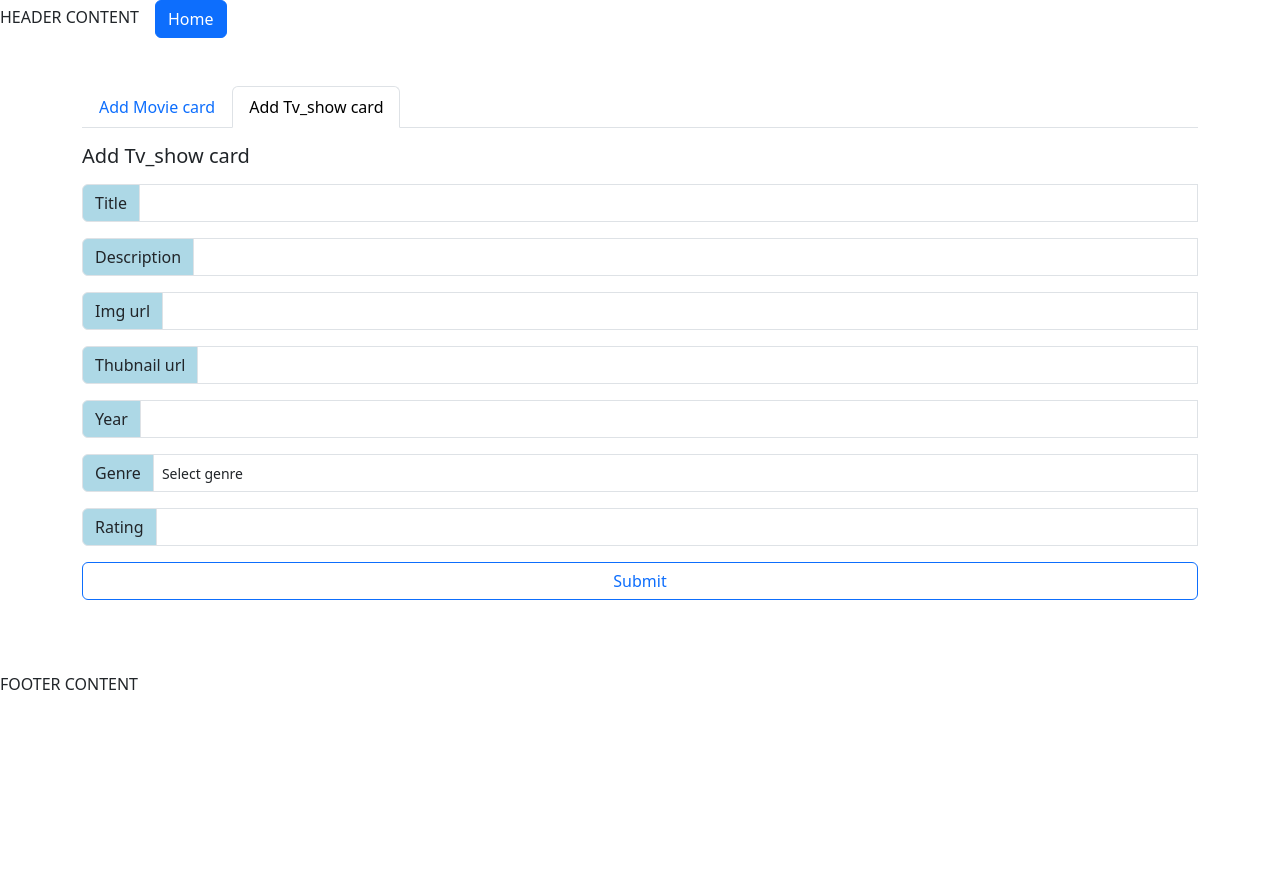
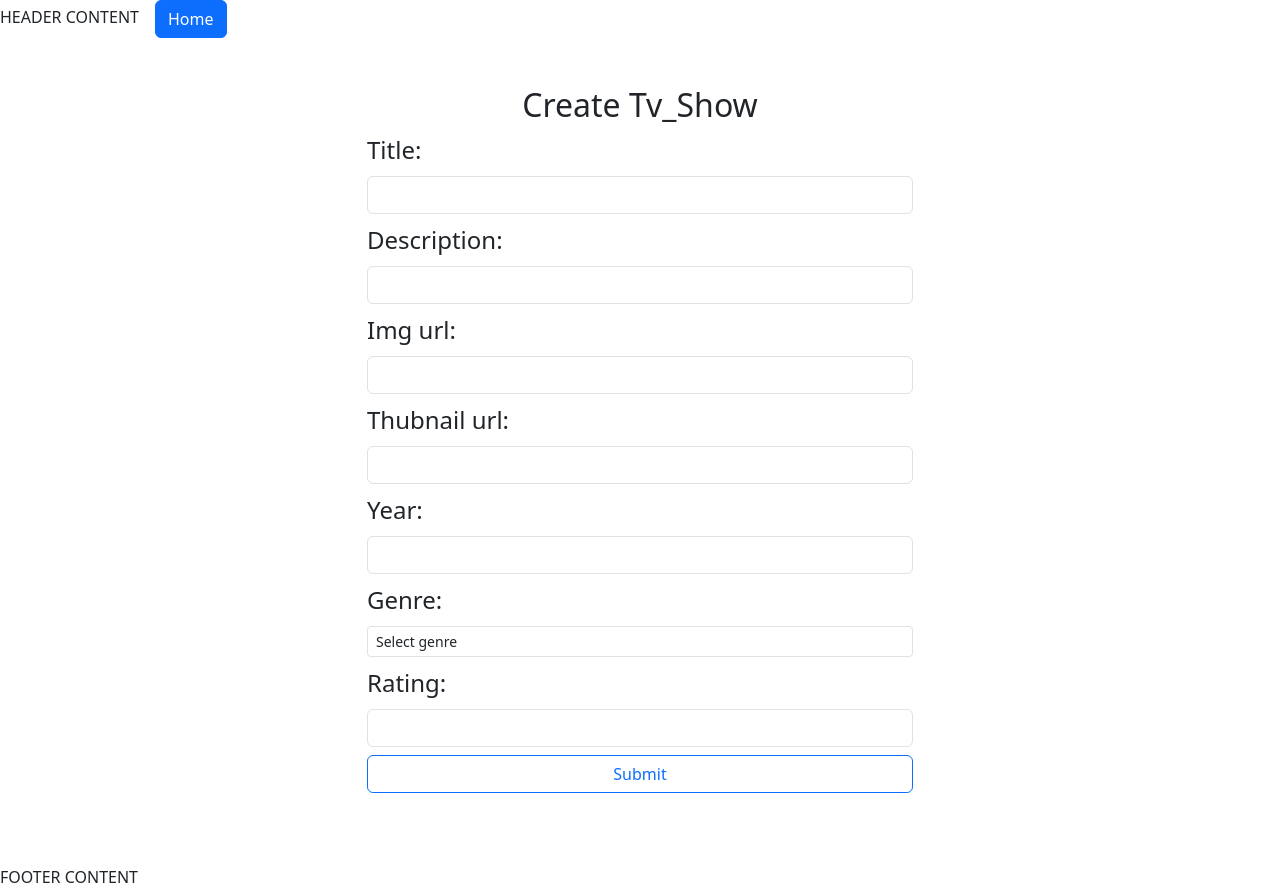
Before and after one commit to TadasJS/Movies-project, a React (Vite) app in the folder client/: page /addcardser in a window 1280 px wide. Before the commit the page ends 800 px from the top, so only its background shows below. Built offline with nearby package versions, Linux system fonts and the light colour scheme.

Commit message:
standardised design create with update

```diff
--- a/client/components/CreateCardMovie.jsx
+++ b/client/components/CreateCardMovie.jsx
@@ -1,9 +1,13 @@
-import { Link } from "react-router-dom"
+
 import { useState } from "react"
+import { useNavigate } from "react-router-dom";
 import axios from 'axios'
+import { Container, Row, Col, Form, Button } from 'react-bootstrap';
 
 
 export function CreateCardMovie() {
+
+    const navigate = useNavigate()
 
     const[title, setTitle] = useState('')
     const[titleErr, setTitleErr] = useState('')
@@ -26,6 +30,9 @@ export function CreateCardMovie() {
     const [rating, setRating] = useState('')
     const [ratingErr, setRatingErr] = useState('')
     const [ratingValid, setRatingValid] = useState(false)
+
+    const [formErr, setFormErr] = useState('')
+    const [formValid, setFormValid] = useState('')
 
 
 
@@ -188,59 +195,82 @@ export function CreateCardMovie() {
         genreid:genre,
         rating,
     })
-    .then((data) => console.log(data.data))
+    .then((data) => {
+        console.log(data.data)
+
+        if(data.data.status === 'ok'){
+            setFormValid(data.data.msg)
+            setFormErr('')
+          }
+          if(data.data.status === 'err'){
+            setFormErr(data.data.msg)
+            setFormValid('')
+          }
+
+
+    })
+    // .then(() => {naviagate('/')})
     .catch((error) => console.log(error))
 
 }
 
 
     return (
-        <div className="container">
-        <div className="nav nav-tabs mb-3" id="nav-tab" role="tablist">
-            <Link to='/addcardmov' className="nav-link active" id="nav-home-tab" data-bs-toggle="tab" data-bs-target="#nav-home" type="button" role="tab" aria-controls="nav-home" aria-selected="true">Add Movie card</Link>
-            <Link to='/addcardser' className="nav-link" id="nav-profile-tab" data-bs-toggle="tab" data-bs-target="#nav-profile" type="button" role="tab" aria-controls="nav-profile" aria-selected="false" tabIndex="-1">Add Tv_show card</Link>
-          </div>
-          <h5 className="mb-3" >Add Movie card</h5>
-        <form onSubmit={handleSubmit} action="">
+        <Container className="">
+            <Row>
+        <Col md={{ span: 6, offset: 3 }}>
+          <h2 className='formCenter' >Create Movie</h2>
 
 
-            <div className="input-group mb-3">
-                <span className="input-group-text movieform_title_color movieform_title_color " id="inputGroup-sizing-default">Title</span>
-                <input onChange={updateTitle}  type="text" className={`form-control ${titleValid ? 'is-valid': ''} ${titleErr ? 'is-invalid': ''} `} aria-label="Sizing example input" aria-describedby="inputGroup-sizing-default"/>
+          {formValid && (<div className="ms-5 me-5 alert alert-success " role="alert">
+        <h4 className="alert-heading">Well done!</h4>
+         <p className="mb-0">{formValid}</p>
+          </div>)}
+
+          {formErr && (<div className="ms-5 me-5 alert alert-danger " role="alert">
+        <h4 className="alert-heading">Error message</h4>
+         <p className="mb-0">{formErr}</p>
+          </div>)}
+
+
+             <form onSubmit={handleSubmit} action="">
+            <Form.Group className="mb-2">
+                <Form.Label className="fs-4 " id="">Title:</Form.Label>
+                <Form.Control onChange={updateTitle}  type="text" className={`form-control ${titleValid ? 'is-valid': ''} ${titleErr ? 'is-invalid': ''} `} aria-label="Sizing example input" aria-describedby="inputGroup-sizing-default"/>
                 <div className="invalid-feedback">
                   {titleErr}
                 </div>
-            </div>
-            <div className="input-group mb-3">
-                <span className="input-group-text movieform_title_color" id="inputGroup-sizing-default">Description</span>
-                <input onChange={updateDescription}  type="text" className={`form-control ${descriptionValid ? 'is-valid': ''} ${descriptionErr ? 'is-invalid': ''}  `} aria-label="Sizing example input" aria-describedby="inputGroup-sizing-default"/>
+                </Form.Group>
+            <Form.Group className="mb-2">
+                <Form.Label className="fs-4" id="inputGroup-sizing-default">Description:</Form.Label>
+                <Form.Control onChange={updateDescription}  type="text" className={`form-control ${descriptionValid ? 'is-valid': ''} ${descriptionErr ? 'is-invalid': ''}  `} aria-label="Sizing example input" aria-describedby="inputGroup-sizing-default"/>
                 <div className="invalid-feedback">
                   {descriptionErr}
                 </div>
-            </div>
-            <div className="input-group mb-3">
-                <span className="input-group-text movieform_title_color" id="inputGroup-sizing-default">Img url</span>
-                <input onChange={updateImgUrl}  type="text" className={`form-control ${imgUrlValid ? 'is-valid': ''} ${imgUrlErr ? 'is-invalid': ''}  `} aria-label="Sizing example input" aria-describedby="inputGroup-sizing-default"/>
+                </Form.Group>
+            <Form.Group className="mb-2">
+                <Form.Label className="fs-4" id="inputGroup-sizing-default">Img url:</Form.Label>
+                <Form.Control onChange={updateImgUrl}  type="text" className={`form-control ${imgUrlValid ? 'is-valid': ''} ${imgUrlErr ? 'is-invalid': ''}  `} aria-label="Sizing example input" aria-describedby="inputGroup-sizing-default"/>
                 <div className="invalid-feedback">
                   {imgUrlErr}
                 </div>
-            </div>
-            <div className="input-group mb-3">
-                <span className="input-group-text movieform_title_color" id="inputGroup-sizing-default">Thubnail url</span>
-                <input onChange={updateThumbUrl}  type="text" className={`form-control ${thumbUrlValid ? 'is-valid': ''} ${thumbUrlErr ? 'is-invalid': ''}  `} aria-label="Sizing example input" aria-describedby="inputGroup-sizing-default"/>
+                </Form.Group>
+            <Form.Group className="mb-2">
+                <Form.Label className="fs-4" id="inputGroup-sizing-default">Thubnail url:</Form.Label>
+                <Form.Control onChange={updateThumbUrl}  type="text" className={`form-control ${thumbUrlValid ? 'is-valid': ''} ${thumbUrlErr ? 'is-invalid': ''}  `} aria-label="Sizing example input" aria-describedby="inputGroup-sizing-default"/>
             <div className="invalid-feedback">
                   {thumbUrlErr}
                 </div>
-            </div>
-            <div className="input-group mb-3">
-                <span className="input-group-text movieform_title_color" id="inputGroup-sizing-default">Year    </span>
-                <input onChange={updateYear}  type="text" className={`form-control ${yearValid ? 'is-valid': ''} ${yearErr ? 'is-invalid': ''}  `} aria-label="Sizing example input" aria-describedby="inputGroup-sizing-default"/>
+                </Form.Group>
+            <Form.Group className="mb-2">
+                <Form.Label className="fs-4" id="inputGroup-sizing-default">Year:    </Form.Label>
+                <Form.Control onChange={updateYear}  type="text" className={`form-control ${yearValid ? 'is-valid': ''} ${yearErr ? 'is-invalid': ''}  `} aria-label="Sizing example input" aria-describedby="inputGroup-sizing-default"/>
             <div className="invalid-feedback">
                   {yearErr}
                 </div>
-            </div>
-            <div className="input-group mb-3">
-                <span className="input-group-text movieform_title_color" id="inputGroup-sizing-default">Genre</span>
+                </Form.Group>
+            <Form.Group className="mb-2">
+                <Form.Label className="fs-4" id="inputGroup-sizing-default">Genre:</Form.Label>
                 <select onChange={updateGenre} className={`form-control ${genreValid ? 'is-valid': ''} ${genreErr ? 'is-invalid': ''} form-select-sm  `} aria-label=".form-select-sm example" required>
             <option select="">Select genre</option>
             <option value="1">One</option>
@@ -250,24 +280,20 @@ export function CreateCardMovie() {
             <div className="invalid-feedback">
                   {genreErr}
                 </div>
-            </div>
-            <div className="input-group mb-3">
-                <span className="input-group-text movieform_title_color" id="inputGroup-sizing-default">Rating</span>
+                </Form.Group>
+            <Form.Group className="mb-2">
+                <Form.Label className="fs-4" id="inputGroup-sizing-default">Rating:</Form.Label>
                 <input onChange={updateRating}  type="text" className={`form-control ${ratingValid ? 'is-valid': ''} ${ratingErr ? 'is-invalid': ''}  `} aria-label="Sizing example input" aria-describedby="inputGroup-sizing-default"/>
                 <div className="invalid-feedback">
                   {ratingErr}
                 </div>
-            </div>
+                </Form.Group>
             <div className="d-grid gap-2">
                 <button className="btn btn-outline-primary " type="submit">Submit</button>
             </div>
         </form>
-
-        </div>
-
-
-
-
-
+        </Col>
+      </Row>
+        </Container>
     )
 }
--- a/client/components/CreateCardSerial.jsx
+++ b/client/components/CreateCardSerial.jsx
@@ -1,9 +1,13 @@
-import { Link } from "react-router-dom"
+
 import { useState } from "react"
 import axios from "axios"
+import { Container, Row, Col, Form, Button } from 'react-bootstrap';
+import { useNavigate } from "react-router-dom";
 
 
 export function CreateCardSerial() {
+
+    const navigate = useNavigate()
 
     const[title, setTitle] = useState('')
     const[titleErr, setTitleErr] = useState('')
@@ -145,12 +149,10 @@ for (const i of symbList2){
 if( genre === 'Select genre'){
     setGenreErr(true)
     setGenreValid(false)
-    console.log('trueeeee')
     return
 }else{
     setGenreErr(false)
     setGenreValid(true)
-    console.log('false')
 }
 
 
@@ -184,6 +186,7 @@ for (const i of symbList2){
         rating,
     })
     .then((data) => console.log(data.data))
+    // .then(() => {navigate('/')})
     .catch((error) => console.log(error))
 
 }
@@ -192,59 +195,48 @@ for (const i of symbList2){
 
     return (
 
-
-
-        <div className="container">
-
-<div className="bd-example-snippet bd-code-snippet">
-  <div className="bd-example m-0 border-0">
-        <nav>
-          <div className="nav nav-tabs mb-3" id="nav-tab" role="tablist">
-            <Link to='/addcardmov' className="nav-link" id="nav-home-tab" data-bs-toggle="tab" data-bs-target="#nav-home" type="button" role="tab" aria-controls="nav-home" aria-selected="false" tabIndex="-1">Add Movie card</Link>
-            <Link to='/addcardser' className="nav-link active" id="nav-profile-tab" data-bs-toggle="tab" data-bs-target="#nav-profile" type="button" role="tab" aria-controls="nav-profile" aria-selected="false" tabIndex="-1">Add Tv_show card</Link>
-          </div>
-        </nav>
-  </div>
-</div>
- <h5 className="mb-3" >Add Tv_show card</h5>
+        <Container className="">
+        <Row>
+    <Col md={{ span: 6, offset: 3 }}>
+      <h2 className='formCenter' >Create Tv_Show</h2>
          <form onSubmit={handleSubmit} action="">
-        <div className="input-group mb-3">
-                <span className="input-group-text movieform_title_color movieform_title_color " id="inputGroup-sizing-default">Title</span>
-                <input onChange={updateTitle}  type="text" className={`form-control ${titleValid ? 'is-valid': ''} ${titleErr ? 'is-invalid': ''} `} aria-label="Sizing example input" aria-describedby="inputGroup-sizing-default"/>
+        <Form.Group className="mb-2">
+            <Form.Label className="fs-4 " id="">Title:</Form.Label>
+            <Form.Control onChange={updateTitle}  type="text" className={`form-control ${titleValid ? 'is-valid': ''} ${titleErr ? 'is-invalid': ''} `} aria-label="Sizing example input" aria-describedby="inputGroup-sizing-default"/>
             <div className="invalid-feedback">
               {titleErr}
             </div>
-            </div>
-            <div className="input-group mb-3">
-                <span className="input-group-text movieform_title_color" id="inputGroup-sizing-default">Description</span>
-                <input onChange={updateDescription}  type="text" className={`form-control ${descriptionValid ? 'is-valid': ''} ${descriptionErr ? 'is-invalid': ''}  `} aria-label="Sizing example input" aria-describedby="inputGroup-sizing-default"/>
+            </Form.Group>
+        <Form.Group className="mb-2">
+            <Form.Label className="fs-4" id="inputGroup-sizing-default">Description:</Form.Label>
+            <Form.Control onChange={updateDescription}  type="text" className={`form-control ${descriptionValid ? 'is-valid': ''} ${descriptionErr ? 'is-invalid': ''}  `} aria-label="Sizing example input" aria-describedby="inputGroup-sizing-default"/>
             <div className="invalid-feedback">
               {descriptionErr}
             </div>
-            </div>
-            <div className="input-group mb-3">
-                <span className="input-group-text movieform_title_color" id="inputGroup-sizing-default">Img url</span>
-                <input onChange={updateImgUrl}  type="text" className={`form-control ${imgUrlValid ? 'is-valid': ''} ${imgUrlErr ? 'is-invalid': ''}  `} aria-label="Sizing example input" aria-describedby="inputGroup-sizing-default"/>
+            </Form.Group>
+        <Form.Group className="mb-2">
+            <Form.Label className="fs-4" id="inputGroup-sizing-default">Img url:</Form.Label>
+            <Form.Control onChange={updateImgUrl}  type="text" className={`form-control ${imgUrlValid ? 'is-valid': ''} ${imgUrlErr ? 'is-invalid': ''}  `} aria-label="Sizing example input" aria-describedby="inputGroup-sizing-default"/>
             <div className="invalid-feedback">
               {imgUrlErr}
             </div>
-            </div>
-            <div className="input-group mb-3">
-                <span className="input-group-text movieform_title_color" id="inputGroup-sizing-default">Thubnail url</span>
-                <input onChange={updateThumbUrl}  type="text" className={`form-control ${thumbUrlValid ? 'is-valid': ''} ${thumbUrlErr ? 'is-invalid': ''}  `} aria-label="Sizing example input" aria-describedby="inputGroup-sizing-default"/>
+            </Form.Group>
+        <Form.Group className="mb-2">
+            <Form.Label className="fs-4" id="inputGroup-sizing-default">Thubnail url:</Form.Label>
+            <Form.Control onChange={updateThumbUrl}  type="text" className={`form-control ${thumbUrlValid ? 'is-valid': ''} ${thumbUrlErr ? 'is-invalid': ''}  `} aria-label="Sizing example input" aria-describedby="inputGroup-sizing-default"/>
         <div className="invalid-feedback">
               {thumbUrlErr}
             </div>
-            </div>
-            <div className="input-group mb-3">
-                <span className="input-group-text movieform_title_color" id="inputGroup-sizing-default">Year    </span>
-                <input onChange={updateYear}  type="text" className={`form-control ${yearValid ? 'is-valid': ''} ${yearErr ? 'is-invalid': ''}  `} aria-label="Sizing example input" aria-describedby="inputGroup-sizing-default"/>
+            </Form.Group>
+        <Form.Group className="mb-2">
+            <Form.Label className="fs-4" id="inputGroup-sizing-default">Year:    </Form.Label>
+            <Form.Control onChange={updateYear}  type="text" className={`form-control ${yearValid ? 'is-valid': ''} ${yearErr ? 'is-invalid': ''}  `} aria-label="Sizing example input" aria-describedby="inputGroup-sizing-default"/>
         <div className="invalid-feedback">
               {yearErr}
             </div>
-            </div>
-            <div className="input-group mb-3">
-                <span className="input-group-text movieform_title_color" id="inputGroup-sizing-default">Genre</span>
+            </Form.Group>
+        <Form.Group className="mb-2">
+            <Form.Label className="fs-4" id="inputGroup-sizing-default">Genre:</Form.Label>
             <select onChange={updateGenre} className={`form-control ${genreValid ? 'is-valid': ''} ${genreErr ? 'is-invalid': ''} form-select-sm  `} aria-label=".form-select-sm example" required>
         <option select="">Select genre</option>
         <option value="1">One</option>
@@ -254,25 +246,21 @@ for (const i of symbList2){
         <div className="invalid-feedback">
               {genreErr}
             </div>
-            </div>
-            <div className="input-group mb-3">
-                <span className="input-group-text movieform_title_color" id="inputGroup-sizing-default">Rating</span>
+            </Form.Group>
+        <Form.Group className="mb-2">
+            <Form.Label className="fs-4" id="inputGroup-sizing-default">Rating:</Form.Label>
             <input onChange={updateRating}  type="text" className={`form-control ${ratingValid ? 'is-valid': ''} ${ratingErr ? 'is-invalid': ''}  `} aria-label="Sizing example input" aria-describedby="inputGroup-sizing-default"/>
             <div className="invalid-feedback">
               {ratingErr}
             </div>
-            </div>
+            </Form.Group>
         <div className="d-grid gap-2">
             <button className="btn btn-outline-primary " type="submit">Submit</button>
         </div>
     </form>
-
-
-        </div>
-
-
-
-
+    </Col>
+  </Row>
+    </Container>
 
     )
 }
```
Also changed, not shown: 2 other files (tests, documents, lock files or other folders). Lines whose indentation alone changed are shown as unchanged.
